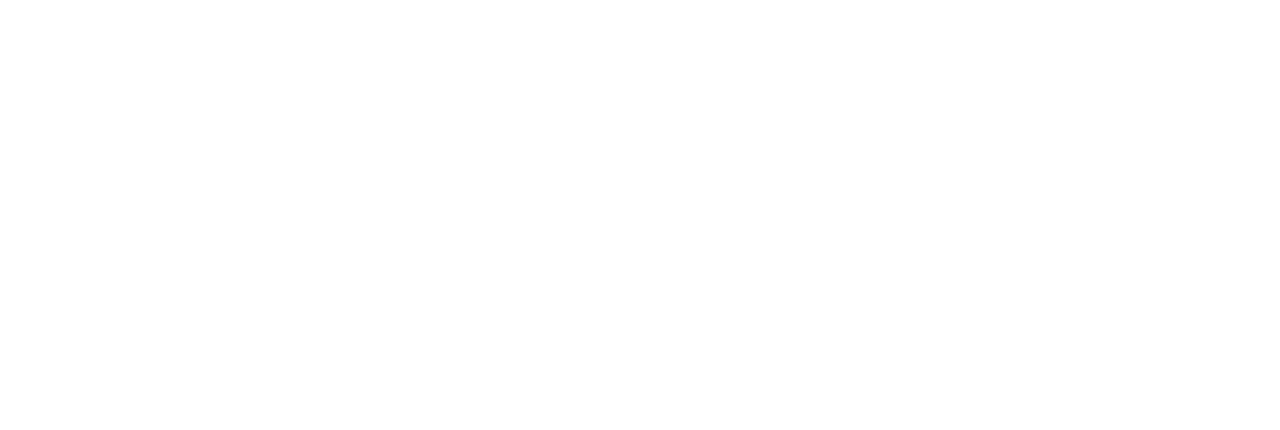
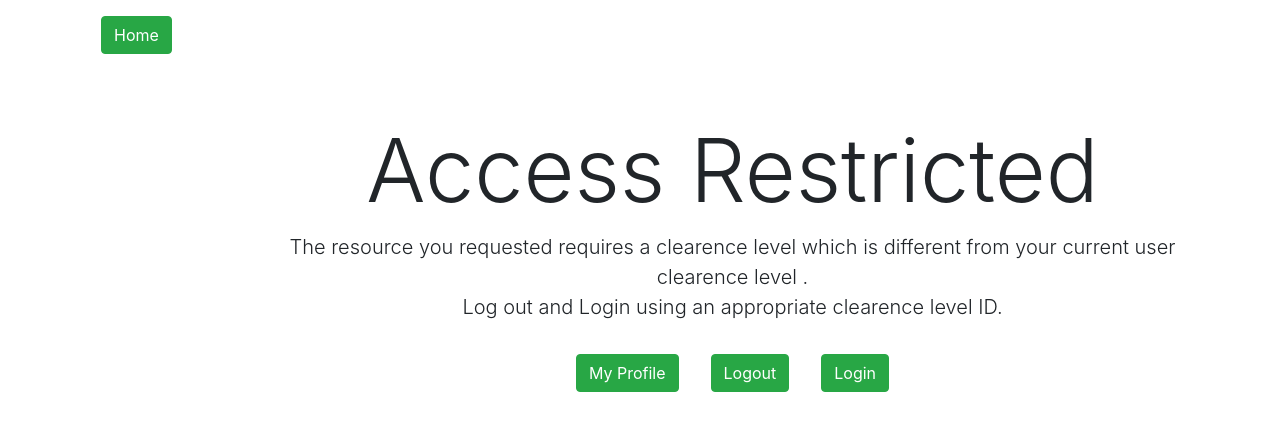
Before and after one commit to testinggrounds221/alumni-mgmnt-mern, a React (Create React App) app: page /unauth in a window 1280 px wide. Shown: the top 430 px of the page. Built offline with nearby package versions, Linux system fonts and the light colour scheme.

Commit message:
backend final

```diff
--- a/public/index.html
+++ b/public/index.html
@@ -30,7 +30,7 @@
       work correctly both with client-side routing and a non-root public URL.
       Learn how to configure a non-root public URL by running `npm run build`.
     -->
-    <title>React App</title>
+    <title>Cumulus - Alumni Management</title>
   </head>
   <body>
     <noscript>You need to enable JavaScript to run this app.</noscript>
--- a/src/App.js
+++ b/src/App.js
@@ -8,13 +8,17 @@
 import Home from "./views/Home";
 import TableView from "./views/TableView";
 import QueryView from "./views/QueryView";
-
+import UnauthorizedPage from "./views/UnauthorizedPage";
+import { Link } from "react-router-dom";
 import history from "./history";
 
 function App() {
   return (
     <div className="ui container">
       <Router history={history}>
+        <Link to="/" className="btn btn-success m-3 " role="button">
+          Home
+        </Link>
         <div>
           <Switch>
             <Route path="/" exact component={Home}></Route>
@@ -23,6 +27,7 @@
             <Route path="/profile" component={Profile} />
             <Route path="/view" component={TableView} />
             <Route path="/query" component={QueryView} />
+            <Route path="/unauth" component={UnauthorizedPage} />
           </Switch>
         </div>
       </Router>
--- /dev/null
+++ b/src/authorization/checkUser.js
@@ -0,0 +1,24 @@
+import history from "../history";
+import server from "../api/alumni-mgmnt-backend";
+
+const checkUser = async (allowedUserType) => {
+  if (localStorage.getItem("token") === null) {
+    history.push("/login");
+  }
+  await server
+    .get("/users/me", {
+      headers: { Authorization: `Bearer ${localStorage.getItem("token")}` },
+    })
+    .then((response) => {
+      //console.log(response.data);
+      let user = response.data;
+
+      if (user.userType !== allowedUserType && user.userType !== 0) {
+        history.push("/unauth");
+      } else {
+        return user;
+      }
+    });
+};
+
+export default checkUser;
--- a/src/components/Record.js
+++ b/src/components/Record.js
@@ -7,7 +7,7 @@
   let dpNames = ["", "IT", "CS", "Mech", "Civil"];
 
   return (
-    <tr>
+    <tr className="text-center">
       <td>{user.firstName}</td>
       <td>{user.passOutYear}</td>
       <td>{dpNames[parseInt(user.departmentId[1])]}</td>
--- a/src/views/Home.js
+++ b/src/views/Home.js
@@ -1,18 +1,38 @@
 import React from "react";
 
 import { Link } from "react-router-dom";
+import history from "../history";
+
 //Bearer eyJhbGciOiJIUzI1NiIsInR5cCI6IkpXVCJ9.eyJfaWQiOiI2MDc2YjcyYmQ5ZDNiMTAwMTU1OWQ1MTAiLCJpYXQiOjE2MTgzOTI4NzV9.f_om8BFjAHhz5ldxFLmFxtRs9PYKFACOYjPjpuXQEXQ
 class Home extends React.Component {
   state = { user: Object };
 
+  onClickLogout() {
+    localStorage.removeItem("token");
+    history.push("/login");
+  }
+
   render() {
     return (
       <div>
-        <Link to="/signup">Sign UP</Link>
-        <Link to="/login">Login</Link>
-        <Link to="/profile">Profile</Link>
-        <Link to="/view">Tables</Link>
-        <Link to="/query">Query</Link>
+        <Link to="/profile" className="btn btn-success m-3 " role="button">
+          My Profile
+        </Link>
+        <Link to="/signup" className="btn btn-success m-3 " role="button">
+          Sign Up
+        </Link>
+        <Link to="/login" className="btn btn-success m-3 " role="button">
+          Login
+        </Link>
+        <button
+          className="btn btn-danger m-3"
+          onClick={(e) => {
+            e.preventDefault();
+            this.onClickLogout();
+          }}
+        >
+          Logout
+        </button>
       </div>
     );
   }
--- a/src/views/Login.js
+++ b/src/views/Login.js
@@ -4,6 +4,7 @@
 import * as Yup from "yup";
 import server from "../api/alumni-mgmnt-backend";
 import history from "../history";
+import { Link } from "react-router-dom";
 
 class Login extends React.Component {
   state = { loginSuccess: true };
@@ -14,7 +15,7 @@
       history.push("/profile");
     }
   }
-//////// CCHECKKKKKKK THIS    SHITTTTTTTTT
+  //////// CCHECKKKKKKK THIS    SHITTTTTTTTT
   onFormSubmit = async (values) => {
     let canStore = true;
 
@@ -74,9 +75,12 @@
                     {!this.state.loginSuccess && (
                       <div className="text-danger">Wrong Credentials</div>
                     )}
-                    <button className="btn btn-dark mt-3" type="submit">
+                    <button className="btn btn-success m-3 px-4" type="submit">
                       Login
                     </button>
+                    <Link className="btn btn-dark m-3" to="/signup">
+                      Sign Up
+                    </Link>
                   </Form>
                 </div>
               )}
--- a/src/views/Profile.js
+++ b/src/views/Profile.js
@@ -1,13 +1,14 @@
 import React from "react";
 import server from "../api/alumni-mgmnt-backend";
 import history from "../history";
+import { Link } from "react-router-dom";
 //Bearer eyJhbGciOiJIUzI1NiIsInR5cCI6IkpXVCJ9.eyJfaWQiOiI2MDc2YjcyYmQ5ZDNiMTAwMTU1OWQ1MTAiLCJpYXQiOjE2MTgzOTI4NzV9.f_om8BFjAHhz5ldxFLmFxtRs9PYKFACOYjPjpuXQEXQ
 class Profile extends React.Component {
   state = { user: Object };
 
   async componentDidMount() {
     if (localStorage.getItem("token") === null) {
-      history.push("/login");
+      history.push("/unauth");
     }
 
     await server
@@ -16,9 +17,13 @@
       })
       .then((response) => {
         this.setState({ user: response.data });
-        console.log(this.state.user);
+        //console.log(this.state.user);
       })
-      .catch((er) => console.log(er));
+      .catch((er) => {
+        console.log(er);
+        localStorage.removeItem("token");
+        history.push("/login");
+      });
   }
 
   onClickLogout() {
@@ -26,9 +31,62 @@
     history.push("/login");
   }
 
-  render() {
+  collegeProfile() {
+    const newTo = {
+      pathname: "/view",
+      clID: this.state.user.collegeId,
+    };
+    const toQuery = {
+      pathname: "/query",
+      clID: this.state.user.collegeId,
+    };
+
     return (
-      <div>
+      <div className="card-body pt-0 pt-md-4">
+        <div className="row">
+          <div className="col"></div>
+        </div>
+        <div className="text-center">
+          <h3>
+            {this.state.user.firstName}
+            <span className="font-weight-light"></span>
+          </h3>
+          <div className="h5 font-weight-300">
+            Founded On {this.state.user.passOutYear}
+          </div>
+          <a
+            href={`${this.state.user.linkedIn}`}
+            target="_blank"
+            rel="noreferrer"
+          >
+            Home Page
+          </a>
+          <div className="h5 mt-4"></div>
+
+          <hr className="my-4" />
+          <Link to={newTo} className="btn btn-success m-3" role="button">
+            All Students
+          </Link>
+          <Link to={toQuery} className="btn btn-success m-3" role="button">
+            Query Students
+          </Link>
+
+          <button
+            className="btn btn-danger m-3"
+            onClick={(e) => {
+              e.preventDefault();
+              this.onClickLogout();
+            }}
+          >
+            Logout
+          </button>
+        </div>
+      </div>
+    );
+  }
+
+  studentProfile() {
+    return (
       <div className="card-body pt-0 pt-md-4">
         <div className="row">
           <div className="col"></div>
@@ -71,6 +129,14 @@
           </button>
         </div>
       </div>
+    );
+  }
+
+  render() {
+    return (
+      <div>
+        {this.state.user.userType === 2 && this.studentProfile()}
+        {this.state.user.userType !== 2 && this.collegeProfile()}
       </div>
     );
   }
--- a/src/views/QueryView.js
+++ b/src/views/QueryView.js
@@ -36,6 +36,7 @@
         filterValue: this.filterValue,
         sortBy: sortByTxt,
         sortOrder: this.sortOrder,
+        showCollege: this.props.location.clID,
       })
       .then((response) => {
         this.setState({ users: response.data });
@@ -108,7 +109,7 @@
         </div>
 
         <br></br>
-        <div class="mx-auto my-3" style={{ width: "200px" }}>
+        <div className="mx-auto my-3" style={{ width: "200px" }}>
           <button
             className="btn btn-success"
             onClick={(e) => {
@@ -127,9 +128,10 @@
     return (
       <div>
         {this.filterBar()}
+
         <table className="table">
           <thead>
-            <tr>
+            <tr className="text-center">
               <th>Name</th>
               <th>Passed Out Year</th>
               <th>Department</th>
@@ -138,6 +140,7 @@
               <th>Linked Profile</th>
             </tr>
           </thead>
+
           <tbody>
             {this.state.users.map((user) => {
               return (
@@ -150,6 +153,9 @@
             })}
           </tbody>
         </table>
+        {this.state.users.length === 0 && (
+          <p className="text-center">No Results Matching The Query</p>
+        )}
       </div>
     );
   }
--- /dev/null
+++ b/src/views/UnauthorizedPage.js
@@ -0,0 +1,46 @@
+import React from "react";
+import { Link } from "react-router-dom";
+import history from "../history";
+
+class UnauthorizedPage extends React.Component {
+  onClickLogout() {
+    localStorage.removeItem("token");
+    history.push("/login");
+  }
+  render() {
+    return (
+      <div>
+        <div className="container py-5">
+          <div className="row">
+            <div className="col-md-2 text-center"></div>
+            <div className="col-md-10 text-center">
+              <h3 className="display-2">Access Restricted</h3>
+              <p className="lead">
+                The resource you requested requires a clearence level which is
+                different from your current user clearence level .
+                <br />
+                Log out and Login using an appropriate clearence level ID.
+              </p>
+              <Link to="/profile" className="btn btn-success m-3" role="button">
+                My Profile
+              </Link>
+              <Link
+                to="/login"
+                className="btn btn-success m-3"
+                role="button"
+                //                onClick={this.onClickLogout}
+              >
+                Logout
+              </Link>
+              <Link to="/login" className="btn btn-success m-3" role="button">
+                Login
+              </Link>
+            </div>
+          </div>
+        </div>
+      </div>
+    );
+  }
+}
+
+export default UnauthorizedPage;
```
Also changed, not shown: src/views/TableView.js (+15 -5 lines). Lines whose indentation alone changed are shown as unchanged.
